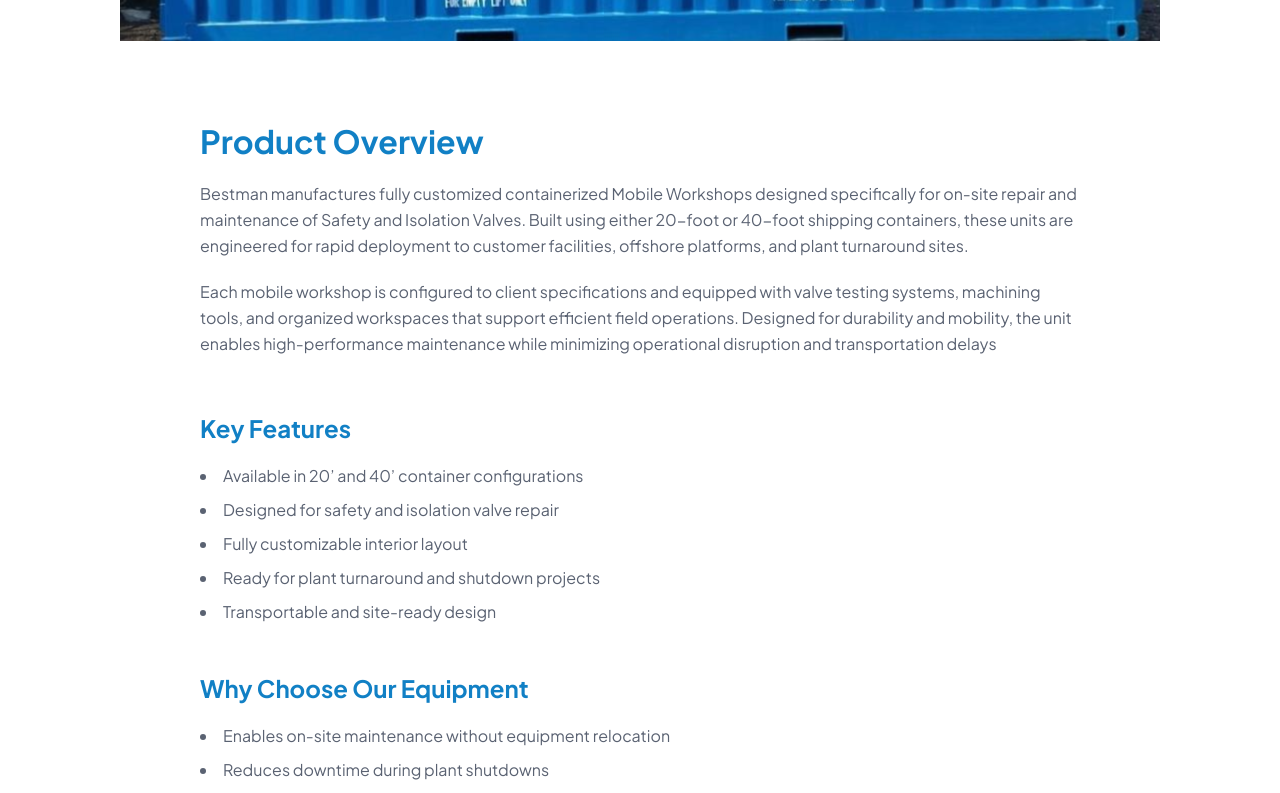
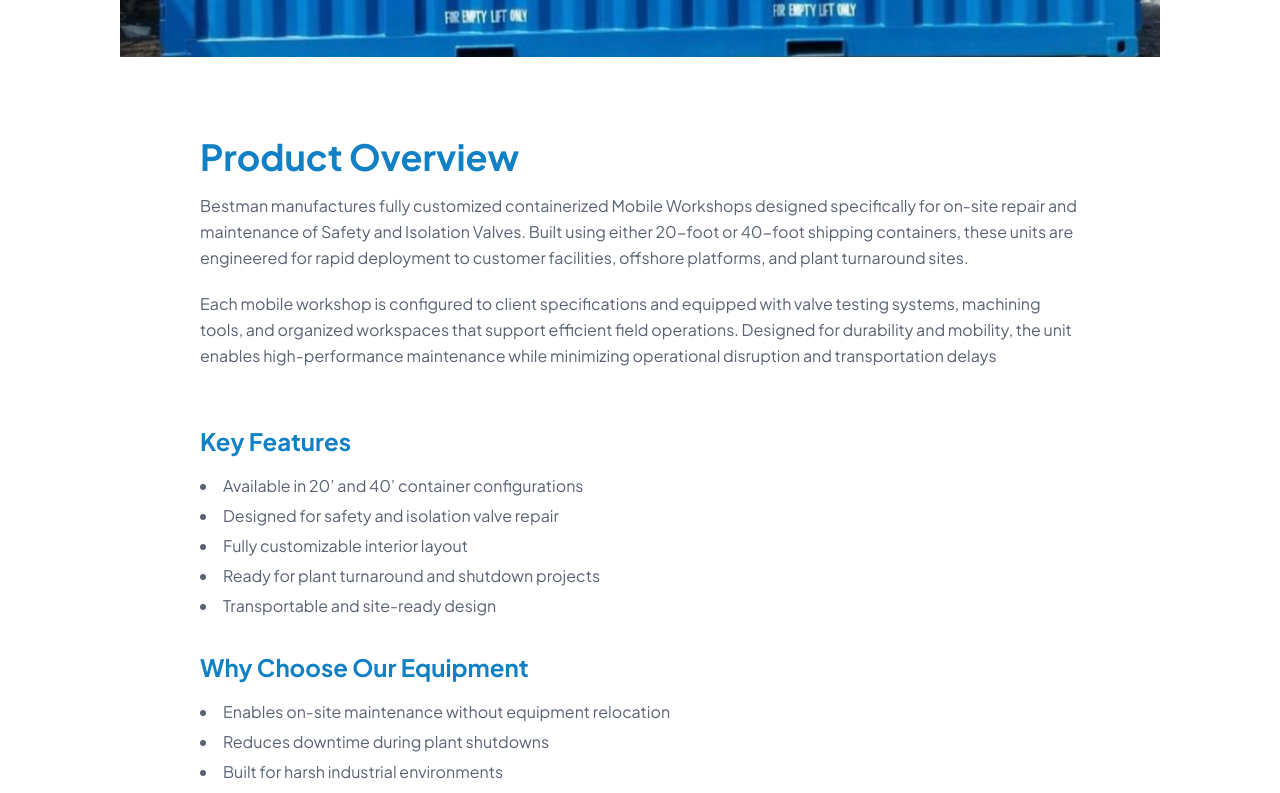
Before and after one commit to 722sofiaameh/bestman-landing-page, a Next.js app: page /products/1 in a window 1280 px wide. Shown: the part 720-1513 px from the top of the page. Built offline with nearby package versions, Linux system fonts and the light colour scheme.

Commit message:
feat: add product details

```diff
--- a/app/products/[id]/page.tsx
+++ b/app/products/[id]/page.tsx
@@ -4,22 +4,23 @@ import { CallToActionSection } from "@/components/call-to-action/call-to-action-
 import { products } from "@/lib/products-data";
 
 interface ProductDetailsPageProps {
-  params: {
+  params: Promise<{
     id: string;
-  };
+  }>;
 }
 
-export default function ProductDetailsPage({ params }: ProductDetailsPageProps) {
-  const product = products.find((p) => p.id === params.id) || products[0];
+export default async function ProductDetailsPage({ params }: ProductDetailsPageProps) {
+  const { id } = await params;
+  const product = products.find((p) => p.id === id) || products[0];
   const overview = product.overview && product.overview.length > 0 ? product.overview : [product.description];
   const keyFeatures = product.keyFeatures || [];
   const whyChoose = product.whyChoose || [];
 
   return (
     <div className="flex flex-col w-full items-start relative bg-white overflow-hidden">
-      <Navbar backgroundColor="bg-[#1180C5]" />
+      <Navbar backgroundColor="bg-greyscale-0" />
 
-      <div className="w-full mt-24 sm:mt-20 md:mt-24 -translate-y-4 animate-fade-in opacity-0 [--animation-delay:200ms]">
+      <div className="w-full mt-24 sm:mt-20 md:mt-28 -translate-y-4 animate-fade-in opacity-0 [--animation-delay:200ms]">
 
         {/* Header Section */}
         <div className="flex flex-col items-center justify-center py-6 sm:py-8 md:py-10 lg:py-12 px-4 sm:px-6 md:px-8 lg:px-[120px]">
@@ -49,13 +50,15 @@ export default function ProductDetailsPage({ params }: ProductDetailsPageProps)
           <div className="max-w-[1200px] mx-auto space-y-10 sm:space-y-12 lg:space-y-14">
             {/* Product Overview */}
             <div className="space-y-4 sm:space-y-5">
-              <h2 className="text-[#1180C5] font-bold text-xl sm:text-2xl md:text-3xl lg:text-[32px] leading-tight">
+            <h2 className="text-start text-[#1180C5] font-bold text-xl sm:text-2xl md:text-3xl lg:text-4xl mb-4 sm:mb-4 md:mb-4">
+
                 Product Overview
               </h2>
               {overview.map((paragraph, index) => (
                 <p
                   key={index}
-                  className="text-[#5A6272] text-sm sm:text-base leading-relaxed"
+                  className="text-[#5A6272] text-sm sm:text-base leading-relaxed text-start"
+
                 >
                   {paragraph}
                 </p>
@@ -63,14 +66,16 @@ export default function ProductDetailsPage({ params }: ProductDetailsPageProps)
             </div>
 
             {/* Key Features + Why Choose Our Equipment */}
-            <div className="grid grid-cols-1 gap-10 sm:gap-12">
+            <div className="grid grid-cols-1 gap-8 sm:gap-8">
               {/* Key Features */}
               {keyFeatures.length > 0 && (
                 <div className="space-y-4 sm:space-y-5">
-                  <h3 className="text-[#1180C5] font-bold text-lg sm:text-xl md:text-2xl leading-tight">
+                             <h3 className="text-[#1180C5] font-bold text-base sm:text-xl md:text-2xl mb-4 sm:mb-4">
+
                     Key Features
                   </h3>
-                  <ul className="list-disc list-inside space-y-2 text-[#5A6272] text-sm sm:text-base leading-relaxed">
+              <ul className="list-disc list-inside space-y-1 sm:space-y-1 text-[#5A6272] text-sm sm:text-base leading-relaxed max-w-3xl">
+
                     {keyFeatures.map((feature, index) => (
                       <li key={index}>{feature}</li>
                     ))}
@@ -80,11 +85,13 @@ export default function ProductDetailsPage({ params }: ProductDetailsPageProps)
 
               {/* Why Choose Our Equipment */}
               {whyChoose.length > 0 && (
-                <div className="space-y-4 sm:space-y-5">
-                  <h3 className="text-[#1180C5] font-bold text-lg sm:text-xl md:text-2xl leading-tight">
+                <div className="space-y-3 sm:space-y-3">
+                            <h3 className="text-[#1180C5] font-bold text-base sm:text-xl md:text-2xl mb-4 sm:mb-4">
+
                     Why Choose Our Equipment
                   </h3>
-                  <ul className="list-disc list-inside space-y-2 text-[#5A6272] text-sm sm:text-base leading-relaxed">
+              <ul className="list-disc list-inside space-y-1 sm:space-y-1 text-[#5A6272] text-sm sm:text-base leading-relaxed max-w-3xl">
+
                     {whyChoose.map((item, index) => (
                       <li key={index}>{item}</li>
                     ))}
```
